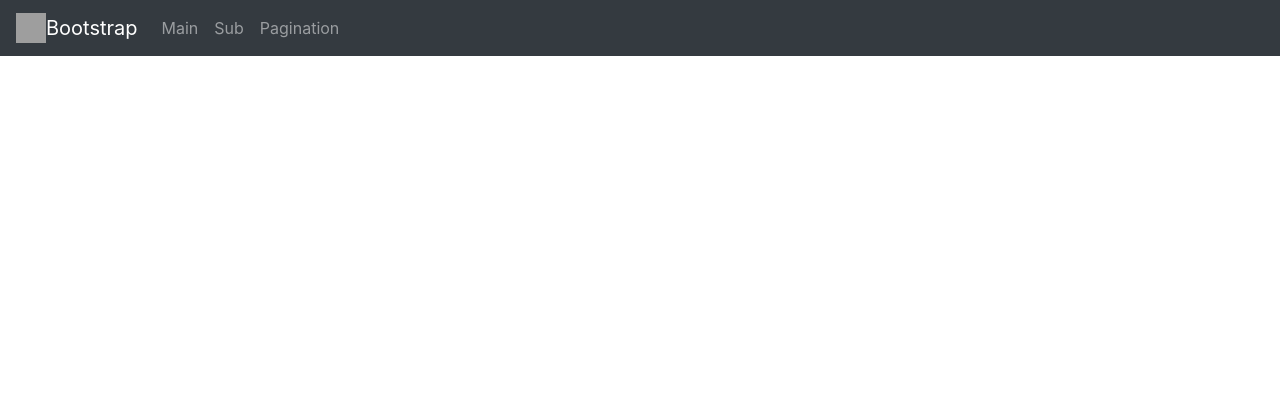
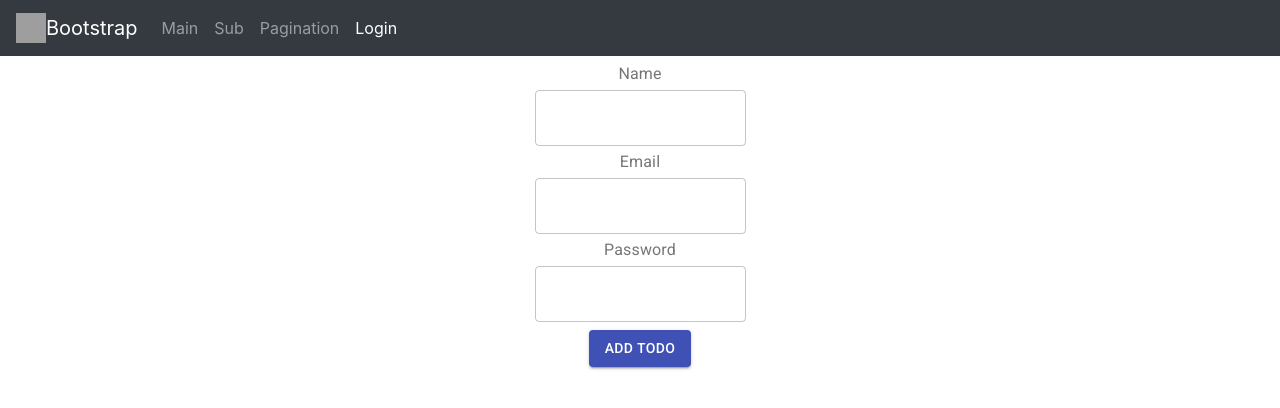
Before and after one commit to RyotaBannai/react-ts-apollo, a React (Create React App) app in the folder app/: page /login in a window 1280 px wide. Shown: the top 408 px of the page. Built offline with nearby package versions, Linux system fonts and the light colour scheme; grey boxes are pictures that could not be loaded.

Commit message:
client interface to login and get jwt token back.

```diff
--- a/app/package.json
+++ b/app/package.json
@@ -20,6 +20,7 @@
     "bootstrap": "^4.5.0",
     "graphql": "^15.1.0",
     "jquery": "^3.5.1",
+    "jsonwebtoken": "^8.5.1",
     "node-sass": "^4.14.1",
     "popper.js": "^1.16.1",
     "react": "^16.13.1",
--- a/app/src/App.tsx
+++ b/app/src/App.tsx
@@ -13,6 +13,7 @@ import { Index } from "./pages/layouts/Index";
 import { Main } from "./pages/Main";
 import { Sub } from "./pages/Sub";
 import { Pagination } from "./pages/DemoPagination";
+import { Login } from "./pages/Login";
 
 const cache = new InMemoryCache({
   cacheRedirects: {
@@ -41,6 +42,7 @@ const client = new ApolloClient({
   resolvers: {
     /** Please define resolvers in each component  addResolvers API **/
   },
+  connectToDevTools: true,
 });
 // reset the store, say a user logs out.
 client.onResetStore(async () => await cache.writeData({ data }));
@@ -54,6 +56,7 @@ export default function App() {
             <Route exact path="/" component={Main} />
             <Route exact path="/sub" component={Sub} />
             <Route exact path="/pagination" component={Pagination} />
+            <Route exact path="/login" component={Login} />
           </Index>
         </Router>
       </div>
--- /dev/null
+++ b/app/src/pages/Login.tsx
@@ -0,0 +1,96 @@
+import React from "react";
+import { useQuery, useMutation } from "@apollo/react-hooks";
+import gql from "graphql-tag";
+import {
+  Button,
+  Input,
+  InputLabel,
+  OutlinedInput,
+  Grid,
+} from "@material-ui/core";
+
+const ADD_USER = gql`
+  mutation CREATE($name: String, $email: String, $password: String) {
+    createUser(data: { name: $name, email: $email, password: $password }) {
+      token
+      expires_in
+    }
+  }
+`;
+
+interface Props {}
+
+export const Login: React.FC<Props> = () => {
+  let name: any = "";
+  let email: any = "";
+  let password: any = "";
+  const [addUser, data] = useMutation(ADD_USER);
+  return (
+    <div>
+      <div style={{ margin: "10px" }}>
+        <Grid
+          container
+          justify="center"
+          alignItems="center"
+          direction="column"
+          spacing={1}
+        >
+          <Grid item>
+            <InputLabel htmlFor="name">Name</InputLabel>
+            <OutlinedInput
+              id="name"
+              required
+              inputRef={(node) => {
+                name = node;
+              }}
+            />
+          </Grid>
+          <Grid item>
+            <InputLabel htmlFor="email">Email</InputLabel>
+            <OutlinedInput
+              id="email"
+              required
+              inputRef={(node) => {
+                email = node;
+              }}
+            />
+          </Grid>
+          <Grid item>
+            <InputLabel htmlFor="password">Password</InputLabel>
+            <OutlinedInput
+              id="password"
+              required
+              inputRef={(node) => {
+                password = node;
+              }}
+            />
+          </Grid>
+          <Grid item>
+            <Button
+              variant="contained"
+              color="primary"
+              onClick={(e: any) => {
+                console.log("clicked");
+                e.preventDefault();
+                let variables: any = {
+                  name: name.value,
+                  email: email.value,
+                  password: password.value,
+                };
+                addUser({
+                  variables,
+                });
+                name.value = "";
+                email.value = "";
+                password.value = "";
+              }}
+            >
+              Add Todo
+            </Button>
+          </Grid>
+          <Grid item>{JSON.stringify(data.data)}</Grid>
+        </Grid>
+      </div>
+    </div>
+  );
+};
--- a/app/src/pages/layouts/Nav.tsx
+++ b/app/src/pages/layouts/Nav.tsx
@@ -48,6 +48,13 @@ export default function Layout() {
               </div>
             </NavLink>
           </li>
+          <li className="nav-item">
+            <NavLink exact to="/login" activeClassName="active">
+              <div className="nav-link">
+                Login <span className="sr-only">(current)</span>
+              </div>
+            </NavLink>
+          </li>
         </ul>
       </div>
     </nav>
```
Also changed, not shown: 1 other file (tests, documents, lock files or other folders).
